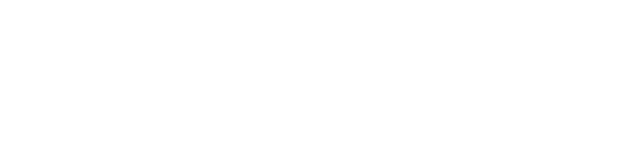
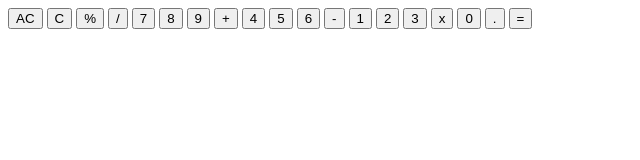
Before and after one commit to BlastChrome/Calculator, a plain HTML site: page index.html in a window 1280 px wide. Shown: the whole page, without its empty margins (0-640 px from the left). Drawn offline with Linux system fonts and the light colour scheme.

Commit message:
inital html setup done

```diff
--- a/index.html
+++ b/index.html
@@ -6,6 +6,40 @@
     <title>Calculator</title>
 </head>
 <body>
+    <div class="container">
+        <div class="calc-body">
+            <div class="calc-body-wrapper">
+                <div class="display">
+                    <div class="top-display"></div>
+                    <div class="bot-display"></div>
+                </div>
+                <div class="button-wrapper">
+                    <button class="all-clear">AC</button>
+                    <button class="clear">C</button>
+                    <button class="operator">%</button>
+                    <button class="operator">/</button>
 
+                    <button class="number">7</button>
+                    <button class="number">8</button>
+                    <button class="number">9</button>
+                    <button class="operator">+</button>
+
+                    <button class="number">4</button>
+                    <button class="number">5</button>
+                    <button class="number">6</button>
+                    <button class="operator">-</button>
+
+                    <button class="number">1</button>
+                    <button class="number">2</button>
+                    <button class="number">3</button>
+                    <button class="operator">x</button>
+
+                    <button class="number">0</button>
+                    <button>.</button>
+                    <button class="submit">=</button>
+                </div>
+            </div>
+        </div>
+    </div>
 </body>
 </html>
```
